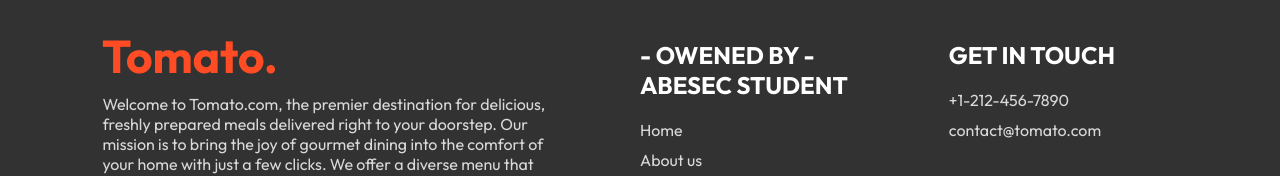
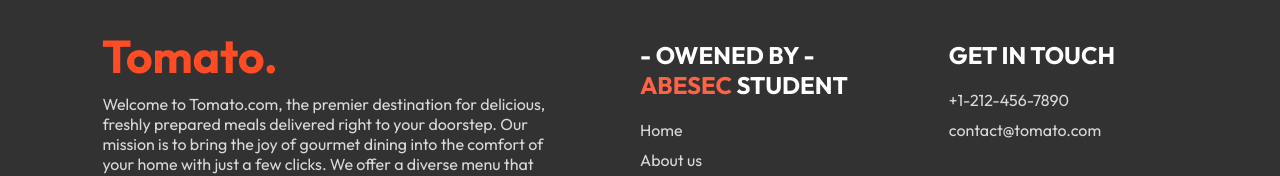
Before and after one commit to ABC11xyz/FOOD, a React (Vite) app in the folder Frontend/: page /verify in a window 1280 px wide. Shown: the part 520-696 px from the top of the page. Built offline with nearby package versions, Linux system fonts and the light colour scheme; no server answers.

Commit message:
Update Footer.css

```diff
--- a/Frontend/src/components/Footer/Footer.css
+++ b/Frontend/src/components/Footer/Footer.css
@@ -27,6 +27,9 @@
 .footer-content-left h2, .footer-content-center h2, .footer-content-right h2{
     color: white;
 }
+
+.footer-content-center h2 a {
+color: tomato;
 .footer-social-icons img{
     width: 40px;
 }
```
